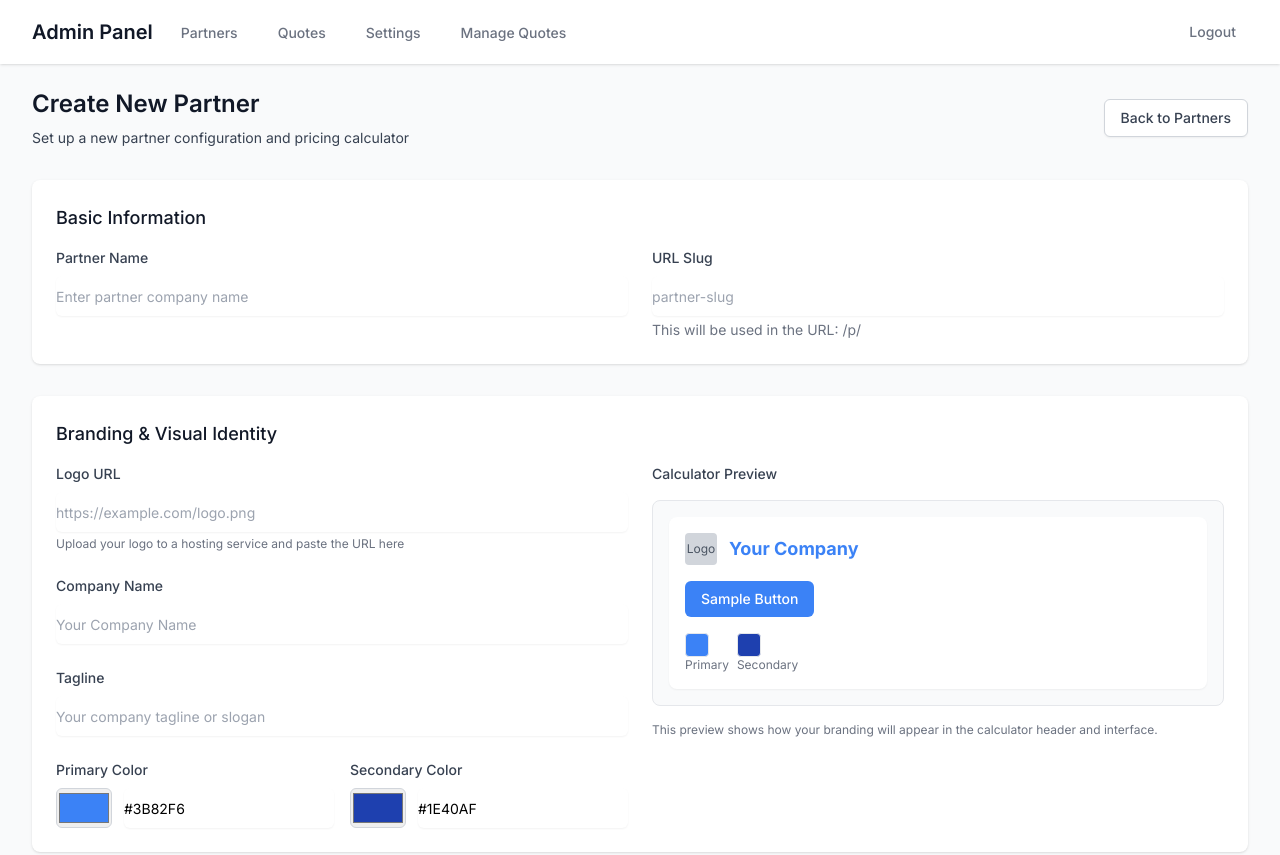
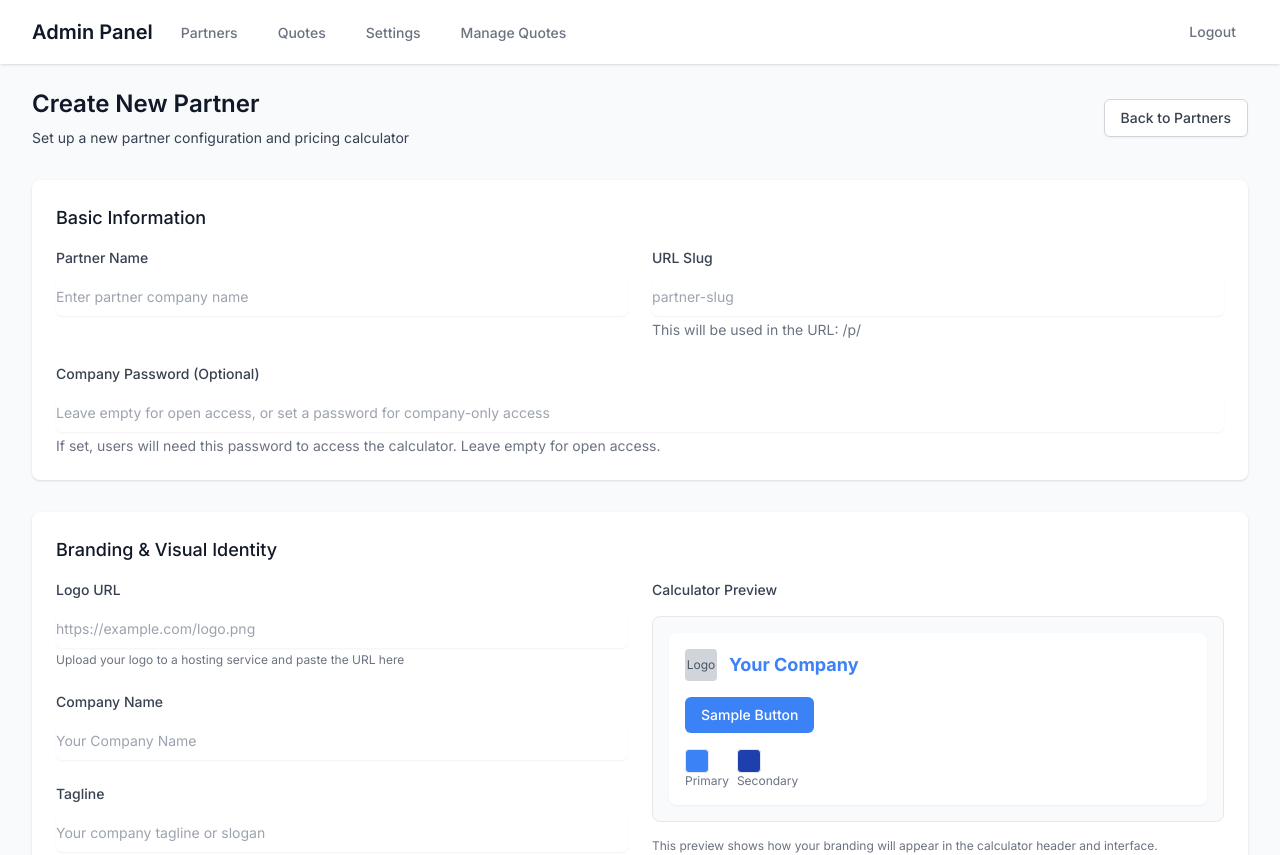
Before and after one commit to jbravo1224/partner-pricing-platform, a Next.js app: page /admin/partners/new in a window 1280 px wide. Shown: the top 855 px of the page. Built offline with nearby package versions, Linux system fonts and the light colour scheme; sample sign-in values are in the browser's storage.

Commit message:
Add company password field to Partner model and admin forms for multi-user access control

```diff
--- a/src/app/admin/partners/[id]/page.tsx
+++ b/src/app/admin/partners/[id]/page.tsx
@@ -8,6 +8,7 @@ interface PartnerFormData {
   id: string
   name: string
   slug: string
+  companyPassword: string
   branding: {
     logoUrl: string
     primaryColor: string
@@ -51,6 +52,7 @@ export default function EditPartnerPage() {
     id: '',
     name: '',
     slug: '',
+    companyPassword: '',
     branding: {
       logoUrl: '',
       primaryColor: '#3B82F6',
@@ -281,6 +283,22 @@ export default function EditPartnerPage() {
               />
               <p className="mt-1 text-sm text-gray-500">
                 This will be used in the URL: /p/{formData.slug}
+              </p>
+            </div>
+            <div className="sm:col-span-2">
+              <label htmlFor="companyPassword" className="block text-sm font-medium text-gray-700 mb-2">
+                Company Password (Optional)
+              </label>
+              <input
+                type="password"
+                id="companyPassword"
+                value={formData.companyPassword}
+                onChange={(e) => handleInputChange('companyPassword', e.target.value)}
+                placeholder="Leave empty for open access, or set a password for company-only access"
+                className="block w-full border-gray-300 rounded-md shadow-sm focus:ring-indigo-500 focus:border-indigo-500 sm:text-sm h-10"
+              />
+              <p className="mt-1 text-sm text-gray-500">
+                If set, users will need this password to access the calculator. Leave empty for open access.
               </p>
             </div>
           </div>
--- a/src/app/admin/partners/new/page.tsx
+++ b/src/app/admin/partners/new/page.tsx
@@ -7,6 +7,7 @@ import Link from 'next/link'
 interface PartnerFormData {
   name: string
   slug: string
+  companyPassword: string
   branding: {
     logoUrl: string
     primaryColor: string
@@ -132,6 +133,7 @@ export default function NewPartnerPage() {
   const [formData, setFormData] = useState<PartnerFormData>({
     name: '',
     slug: '',
+    companyPassword: '',
     branding: {
       logoUrl: '',
       primaryColor: '#3B82F6',
@@ -374,6 +376,22 @@ export default function NewPartnerPage() {
                 This will be used in the URL: /p/{formData.slug}
               </p>
             </div>
+            <div className="sm:col-span-2">
+              <label htmlFor="companyPassword" className="block text-sm font-medium text-gray-700 mb-2">
+                Company Password (Optional)
+              </label>
+              <input
+                type="password"
+                id="companyPassword"
+                value={formData.companyPassword}
+                onChange={(e) => handleInputChange('companyPassword', e.target.value)}
+                placeholder="Leave empty for open access, or set a password for company-only access"
+                className="block w-full border-gray-300 rounded-md shadow-sm focus:ring-indigo-500 focus:border-indigo-500 sm:text-sm h-10"
+              />
+              <p className="mt-1 text-sm text-gray-500">
+                If set, users will need this password to access the calculator. Leave empty for open access.
+              </p>
+            </div>
           </div>
         </div>
 
```
Also changed, not shown: 1 other file (tests, documents, lock files or other folders).
